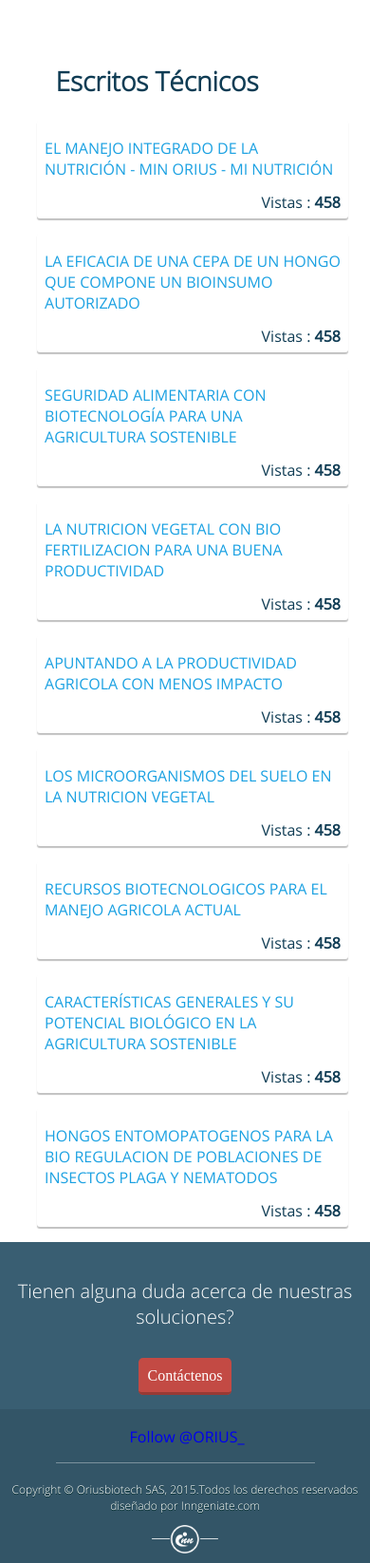
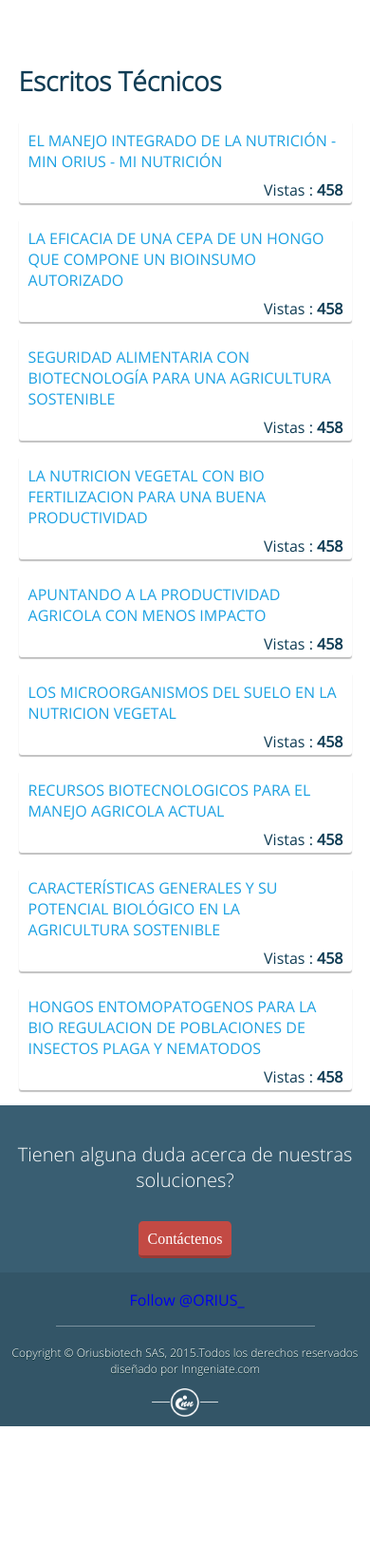
Before and after one commit to Miguel2m4/oriusbioth, a PHP site: page /escritos-tecnicos in a window 390 px wide. Shown: the part 155-1801 px from the top of the page at 95% size. After the commit the page ends 1657 px from the top, so only its background shows below. Run offline with PHP 8.4, Linux system fonts and the light colour scheme; some libraries are stand-ins or nearby versions; some web fonts are replaced.

Commit message:
web oriusbiotech

```diff
--- a/componentes/css/stylesheet.styl
+++ b/componentes/css/stylesheet.styl
@@ -314,16 +314,23 @@ a:focus
 
 @media screen and (max-width: 960px)
 	.contenido
-		width 80%
+		margin 0px auto 0px auto
+		text-align center
+		width 90%
+
+	.contenido .enlaces
+		padding 0px
+
+	.contenido .enlaces p
+		text-align left
+		padding 10px 10px 33px 10px
 
 	.distribuidores
 		display none
 
-	.enlaces p
-		padding 10px 0px 33px 0px
-
 	.enlaces .clicks
-		margin-top -20px
+		margin-right 9px
+		margin-top -25px
 
 	.imagen-fondo
 		height 376px
@@ -359,6 +366,9 @@ a:focus
 	.seccion-texto
 		padding 0.5em 0.6em 0.5em 0.6em
 
+	.mashead
+		width 90%
+
 	.top-izp
 		width 100%
 
```
Also changed, not shown: css/stylesheet.css.
